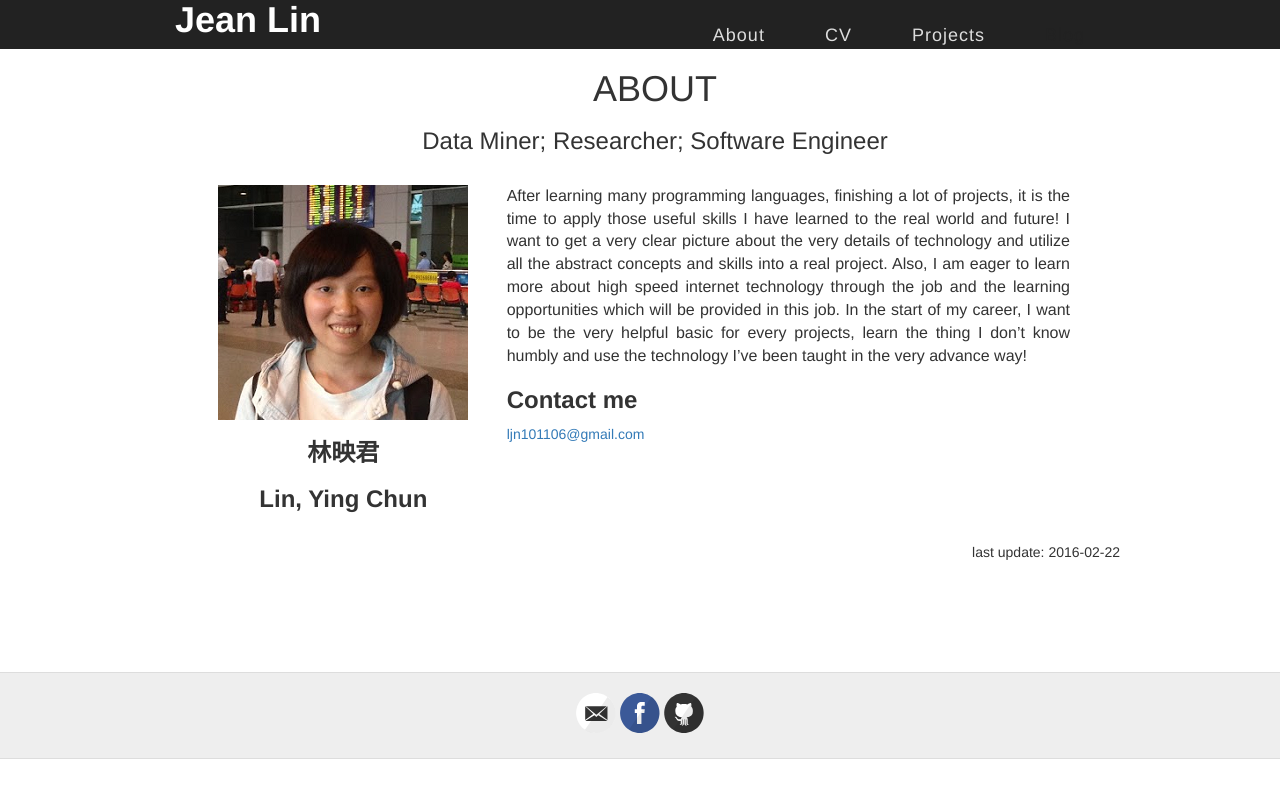
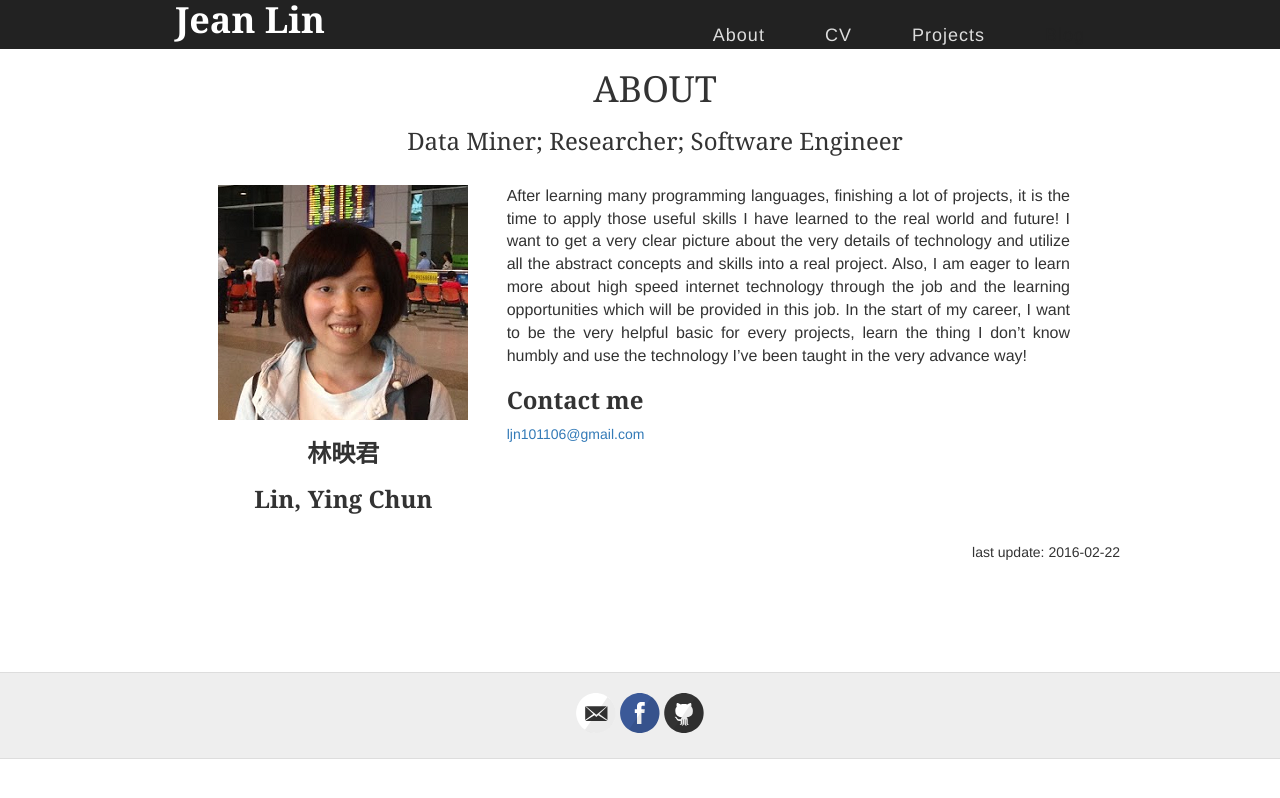
Before and after one commit to ycjeanlin/ycjeanlin_page, a Jekyll site: the page built from index.html, in a window 1280 px wide. Shown: the top 798 px of the page. Built offline with Jekyll 4.4.1, drawn with Linux system fonts in a browser that asks for light colours; nearby versions of some CDN libraries.

Commit message:
change font family

```diff
--- a/stylesheets/main.css
+++ b/stylesheets/main.css
@@ -1,3 +1,11 @@
+body{
+  font-family: proxima-nova, "Helvetica Neue", Helvetica, Arial, sans-serif;
+}
+
+h1, h2, h3, h4, h5, h6 {
+  font-family: museo-slab, Georgia, "Times New Roman", Times, serif;
+}
+
 header {
     background-color: #222;
     width: 100%;
```
